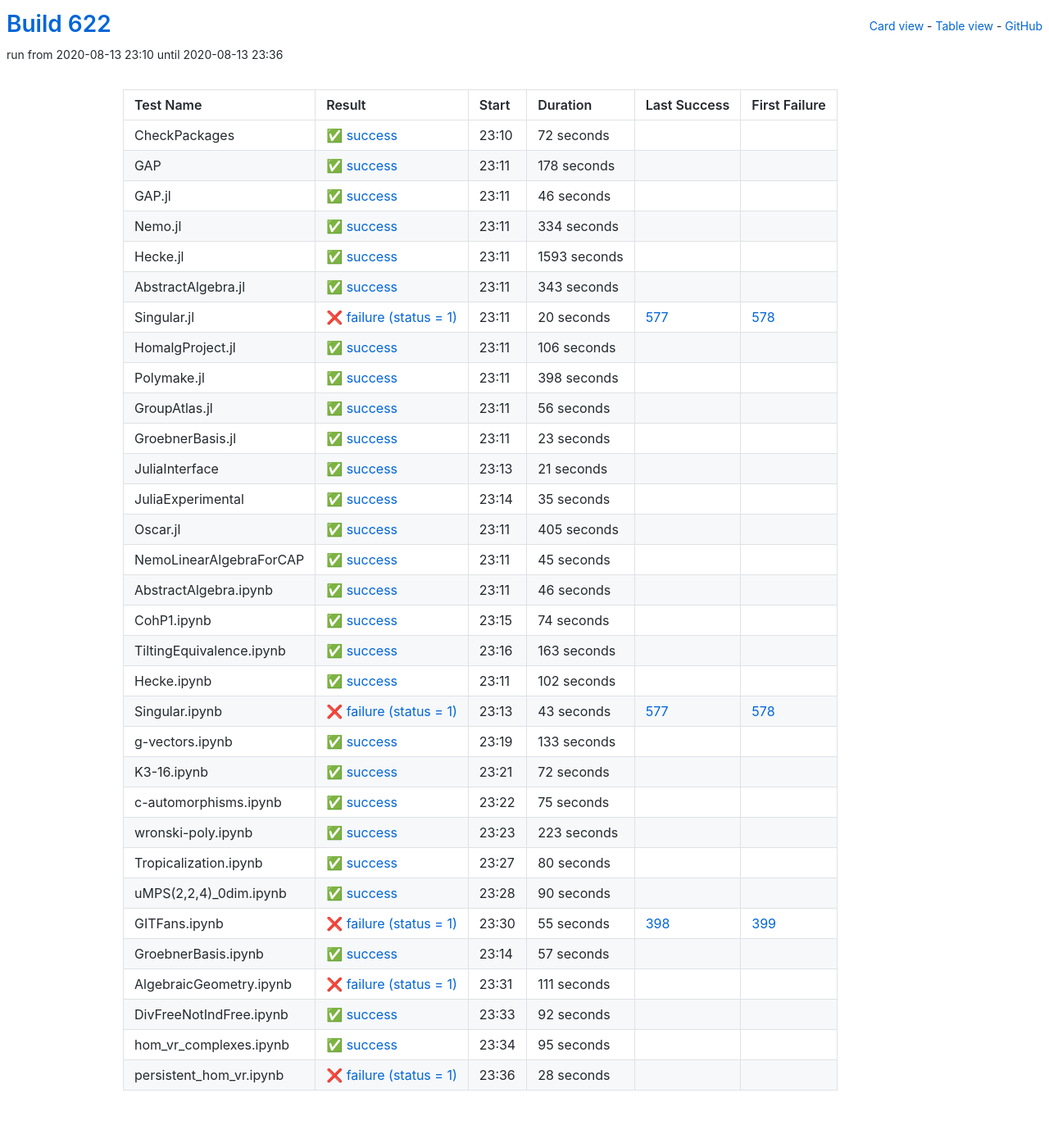
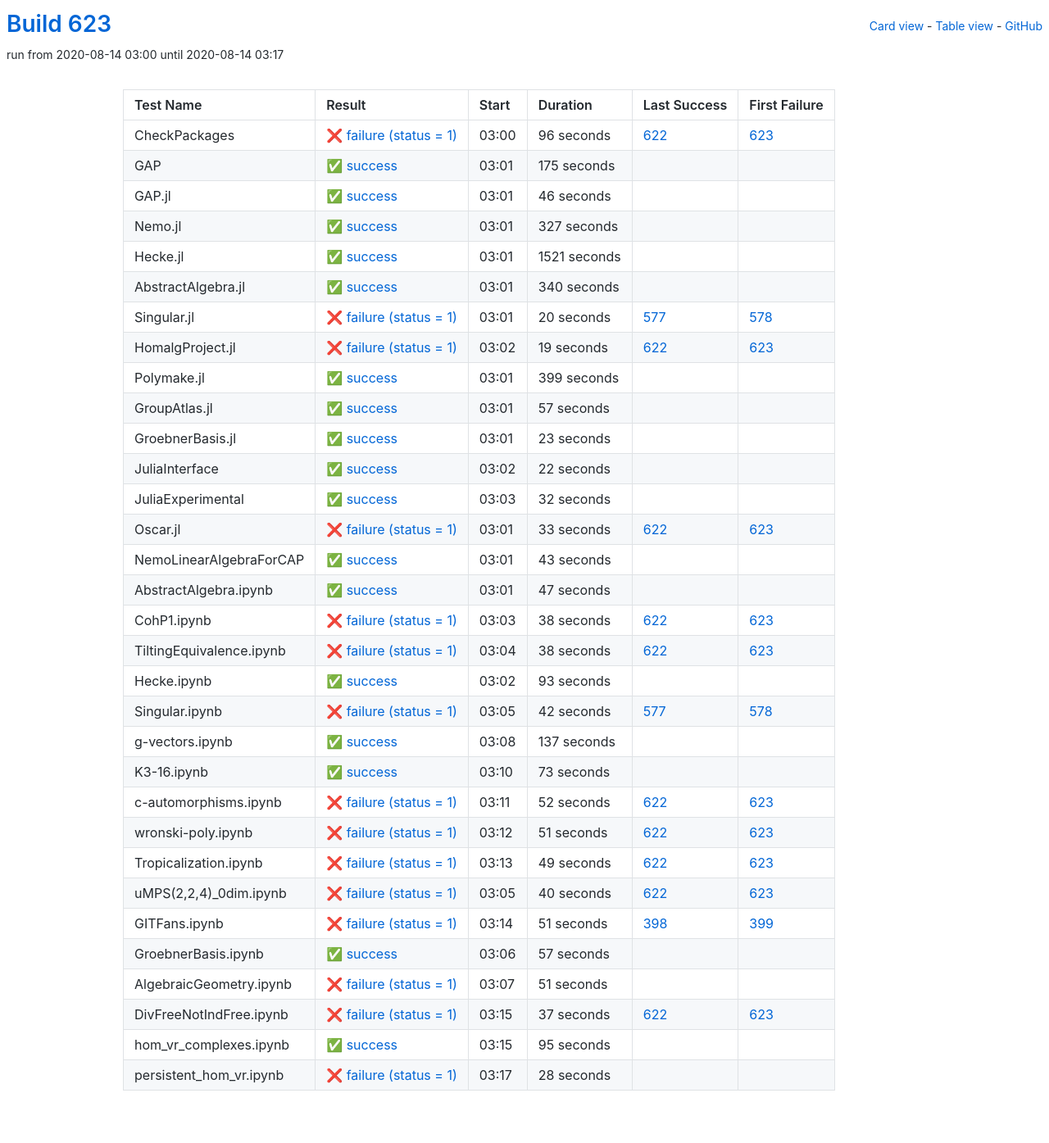
Before and after one commit to oscar-system/oscar-ci-status-stable, a Jekyll site: the page built from table.html, in a window 1280 px wide. Shown: the whole page at 82% size. Built offline with Jekyll 4.4.1, drawn with Linux system fonts in a browser that asks for light colours.

Commit message:
Build #623

```diff
--- a/_data/ci.yml
+++ b/_data/ci.yml
@@ -1,6 +1,6 @@
 ---
-build: 622
-build_url: https://oscarci.mathematik.uni-kl.de/job/oscar-stable/622/
+build: 623
+build_url: https://oscarci.mathematik.uni-kl.de/job/oscar-stable/623/
 job: oscar-stable
 organization: oscar-system
 repo: oscar-ci-status-stable
@@ -8,32 +8,32 @@ repourl: https://github.com/oscar-system/oscar-ci-status-stable
 tests:
 - name: CheckPackages
   id: checkpackages
-  log: https://oscarci.mathematik.uni-kl.de/job/oscar-stable/622/artifact/logs/build-622/CheckPackages.log
-  start: 2020-08-13 23:10
+  log: https://oscarci.mathematik.uni-kl.de/job/oscar-stable/623/artifact/logs/build-623/CheckPackages.log
+  start: 2020-08-14 03:00
+  success: false
+  exitcode: 1
+  status: failure
+  duration: 96
+  last_success: 622
+  last_success_url: https://oscarci.mathematik.uni-kl.de/job/oscar-stable/622/
+  first_failure: 623
+  first_failure_url: https://oscarci.mathematik.uni-kl.de/job/oscar-stable/623/
+- name: GAP
+  id: gap
+  log: https://oscarci.mathematik.uni-kl.de/job/oscar-stable/623/artifact/logs/build-623/GAP.log
+  start: 2020-08-14 03:01
   success: true
   exitcode: 0
   status: success
-  duration: 72
-  last_success: false
-  last_success_url:
-  first_failure: false
-  first_failure_url:
-- name: GAP
-  id: gap
-  log: https://oscarci.mathematik.uni-kl.de/job/oscar-stable/622/artifact/logs/build-622/GAP.log
-  start: 2020-08-13 23:11
-  success: true
-  exitcode: 0
-  status: success
-  duration: 178
+  duration: 175
   last_success: false
   last_success_url:
   first_failure: false
   first_failure_url:
 - name: GAP.jl
   id: gap-jl
-  log: https://oscarci.mathematik.uni-kl.de/job/oscar-stable/622/artifact/logs/build-622/GAP.jl.log
-  start: 2020-08-13 23:11
+  log: https://oscarci.mathematik.uni-kl.de/job/oscar-stable/623/artifact/logs/build-623/GAP.jl.log
+  start: 2020-08-14 03:01
   success: true
   exitcode: 0
   status: success
@@ -44,44 +44,44 @@ tests:
   first_failure_url:
 - name: Nemo.jl
   id: nemo-jl
-  log: https://oscarci.mathematik.uni-kl.de/job/oscar-stable/622/artifact/logs/build-622/Nemo.jl.log
-  start: 2020-08-13 23:11
+  log: https://oscarci.mathematik.uni-kl.de/job/oscar-stable/623/artifact/logs/build-623/Nemo.jl.log
+  start: 2020-08-14 03:01
   success: true
   exitcode: 0
   status: success
-  duration: 334
+  duration: 327
   last_success: false
   last_success_url:
   first_failure: false
   first_failure_url:
 - name: Hecke.jl
   id: hecke-jl
-  log: https://oscarci.mathematik.uni-kl.de/job/oscar-stable/622/artifact/logs/build-622/Hecke.jl.log
-  start: 2020-08-13 23:11
+  log: https://oscarci.mathematik.uni-kl.de/job/oscar-stable/623/artifact/logs/build-623/Hecke.jl.log
+  start: 2020-08-14 03:01
   success: true
   exitcode: 0
   status: success
-  duration: 1593
+  duration: 1521
   last_success: false
   last_success_url:
   first_failure: false
   first_failure_url:
 - name: AbstractAlgebra.jl
   id: abstractalgebra-jl
-  log: https://oscarci.mathematik.uni-kl.de/job/oscar-stable/622/artifact/logs/build-622/AbstractAlgebra.jl.log
-  start: 2020-08-13 23:11
+  log: https://oscarci.mathematik.uni-kl.de/job/oscar-stable/623/artifact/logs/build-623/AbstractAlgebra.jl.log
+  start: 2020-08-14 03:01
   success: true
   exitcode: 0
   status: success
-  duration: 343
+  duration: 340
   last_success: false
   last_success_url:
   first_failure: false
   first_failure_url:
 - name: Singular.jl
   id: singular-jl
-  log: https://oscarci.mathematik.uni-kl.de/job/oscar-stable/622/artifact/logs/build-622/Singular.jl.log
-  start: 2020-08-13 23:11
+  log: https://oscarci.mathematik.uni-kl.de/job/oscar-stable/623/artifact/logs/build-623/Singular.jl.log
+  start: 2020-08-14 03:01
   success: false
   exitcode: 1
   status: failure
@@ -92,44 +92,44 @@ tests:
   first_failure_url: https://oscarci.mathematik.uni-kl.de/job/oscar-stable/578/
 - name: HomalgProject.jl
   id: homalgproject-jl
-  log: https://oscarci.mathematik.uni-kl.de/job/oscar-stable/622/artifact/logs/build-622/HomalgProject.jl.log
-  start: 2020-08-13 23:11
+  log: https://oscarci.mathematik.uni-kl.de/job/oscar-stable/623/artifact/logs/build-623/HomalgProject.jl.log
+  start: 2020-08-14 03:02
+  success: false
+  exitcode: 1
+  status: failure
+  duration: 19
+  last_success: 622
+  last_success_url: https://oscarci.mathematik.uni-kl.de/job/oscar-stable/622/
+  first_failure: 623
+  first_failure_url: https://oscarci.mathematik.uni-kl.de/job/oscar-stable/623/
+- name: Polymake.jl
+  id: polymake-jl
+  log: https://oscarci.mathematik.uni-kl.de/job/oscar-stable/623/artifact/logs/build-623/Polymake.jl.log
+  start: 2020-08-14 03:01
   success: true
   exitcode: 0
   status: success
-  duration: 106
-  last_success: false
-  last_success_url:
-  first_failure: false
-  first_failure_url:
-- name: Polymake.jl
-  id: polymake-jl
-  log: https://oscarci.mathematik.uni-kl.de/job/oscar-stable/622/artifact/logs/build-622/Polymake.jl.log
-  start: 2020-08-13 23:11
-  success: true
-  exitcode: 0
-  status: success
-  duration: 398
+  duration: 399
   last_success: false
   last_success_url:
   first_failure: false
   first_failure_url:
 - name: GroupAtlas.jl
   id: groupatlas-jl
-  log: https://oscarci.mathematik.uni-kl.de/job/oscar-stable/622/artifact/logs/build-622/GroupAtlas.jl.log
-  start: 2020-08-13 23:11
+  log: https://oscarci.mathematik.uni-kl.de/job/oscar-stable/623/artifact/logs/build-623/GroupAtlas.jl.log
+  start: 2020-08-14 03:01
   success: true
   exitcode: 0
   status: success
-  duration: 56
+  duration: 57
   last_success: false
   last_success_url:
   first_failure: false
   first_failure_url:
 - name: GroebnerBasis.jl
   id: groebnerbasis-jl
-  log: https://oscarci.mathematik.uni-kl.de/job/oscar-stable/622/artifact/logs/build-622/GroebnerBasis.jl.log
-  start: 2020-08-13 23:11
+  log: https://oscarci.mathematik.uni-kl.de/job/oscar-stable/623/artifact/logs/build-623/GroebnerBasis.jl.log
+  start: 2020-08-14 03:01
   success: true
   exitcode: 0
   status: success
@@ -140,200 +140,200 @@ tests:
   first_failure_url:
 - name: JuliaInterface
   id: juliainterface
-  log: https://oscarci.mathematik.uni-kl.de/job/oscar-stable/622/artifact/logs/build-622/JuliaInterface.log
-  start: 2020-08-13 23:13
+  log: https://oscarci.mathematik.uni-kl.de/job/oscar-stable/623/artifact/logs/build-623/JuliaInterface.log
+  start: 2020-08-14 03:02
   success: true
   exitcode: 0
   status: success
-  duration: 21
+  duration: 22
   last_success: false
   last_success_url:
   first_failure: false
   first_failure_url:
 - name: JuliaExperimental
   id: juliaexperimental
-  log: https://oscarci.mathematik.uni-kl.de/job/oscar-stable/622/artifact/logs/build-622/JuliaExperimental.log
-  start: 2020-08-13 23:14
+  log: https://oscarci.mathematik.uni-kl.de/job/oscar-stable/623/artifact/logs/build-623/JuliaExperimental.log
+  start: 2020-08-14 03:03
   success: true
   exitcode: 0
   status: success
-  duration: 35
+  duration: 32
   last_success: false
   last_success_url:
   first_failure: false
   first_failure_url:
 - name: Oscar.jl
   id: oscar-jl
-  log: https://oscarci.mathematik.uni-kl.de/job/oscar-stable/622/artifact/logs/build-622/Oscar.jl.log
-  start: 2020-08-13 23:11
+  log: https://oscarci.mathematik.uni-kl.de/job/oscar-stable/623/artifact/logs/build-623/Oscar.jl.log
+  start: 2020-08-14 03:01
+  success: false
+  exitcode: 1
+  status: failure
+  duration: 33
+  last_success: 622
+  last_success_url: https://oscarci.mathematik.uni-kl.de/job/oscar-stable/622/
+  first_failure: 623
+  first_failure_url: https://oscarci.mathematik.uni-kl.de/job/oscar-stable/623/
+- name: NemoLinearAlgebraForCAP
+  id: nemolinearalgebraforcap
+  log: https://oscarci.mathematik.uni-kl.de/job/oscar-stable/623/artifact/logs/build-623/NemoLinearAlgebraForCAP.log
+  start: 2020-08-14 03:01
   success: true
   exitcode: 0
   status: success
-  duration: 405
-  last_success: false
-  last_success_url:
-  first_failure: false
-  first_failure_url:
-- name: NemoLinearAlgebraForCAP
-  id: nemolinearalgebraforcap
-  log: https://oscarci.mathematik.uni-kl.de/job/oscar-stable/622/artifact/logs/build-622/NemoLinearAlgebraForCAP.log
-  start: 2020-08-13 23:11
-  success: true
-  exitcode: 0
-  status: success
-  duration: 45
+  duration: 43
   last_success: false
   last_success_url:
   first_failure: false
   first_failure_url:
 - name: AbstractAlgebra.ipynb
   id: abstractalgebra-ipynb
-  log: https://oscarci.mathematik.uni-kl.de/job/oscar-stable/622/artifact/logs/build-622/AbstractAlgebra.ipynb.log
-  start: 2020-08-13 23:11
+  log: https://oscarci.mathematik.uni-kl.de/job/oscar-stable/623/artifact/logs/build-623/AbstractAlgebra.ipynb.log
+  start: 2020-08-14 03:01
   success: true
   exitcode: 0
   status: success
-  duration: 46
+  duration: 47
   last_success: false
   last_success_url:
   first_failure: false
   first_failure_url:
 - name: CohP1.ipynb
   id: cohp1-ipynb
-  log: https://oscarci.mathematik.uni-kl.de/job/oscar-stable/622/artifact/logs/build-622/CohP1.ipynb.log
-  start: 2020-08-13 23:15
+  log: https://oscarci.mathematik.uni-kl.de/job/oscar-stable/623/artifact/logs/build-623/CohP1.ipynb.log
+  start: 2020-08-14 03:03
+  success: false
+  exitcode: 1
+  status: failure
+  duration: 38
+  last_success: 622
+  last_success_url: https://oscarci.mathematik.uni-kl.de/job/oscar-stable/622/
+  first_failure: 623
+  first_failure_url: https://oscarci.mathematik.uni-kl.de/job/oscar-stable/623/
+- name: TiltingEquivalence.ipynb
+  id: tiltingequivalence-ipynb
+  log: https://oscarci.mathematik.uni-kl.de/job/oscar-stable/623/artifact/logs/build-623/TiltingEquivalence.ipynb.log
+  start: 2020-08-14 03:04
+  success: false
+  exitcode: 1
+  status: failure
+  duration: 38
+  last_success: 622
+  last_success_url: https://oscarci.mathematik.uni-kl.de/job/oscar-stable/622/
+  first_failure: 623
+  first_failure_url: https://oscarci.mathematik.uni-kl.de/job/oscar-stable/623/
+- name: Hecke.ipynb
+  id: hecke-ipynb
+  log: https://oscarci.mathematik.uni-kl.de/job/oscar-stable/623/artifact/logs/build-623/Hecke.ipynb.log
+  start: 2020-08-14 03:02
   success: true
   exitcode: 0
   status: success
-  duration: 74
-  last_success: false
-  last_success_url:
-  first_failure: false
-  first_failure_url:
-- name: TiltingEquivalence.ipynb
-  id: tiltingequivalence-ipynb
-  log: https://oscarci.mathematik.uni-kl.de/job/oscar-stable/622/artifact/logs/build-622/TiltingEquivalence.ipynb.log
-  start: 2020-08-13 23:16
-  success: true
-  exitcode: 0
-  status: success
-  duration: 163
-  last_success: false
-  last_success_url:
-  first_failure: false
-  first_failure_url:
-- name: Hecke.ipynb
-  id: hecke-ipynb
-  log: https://oscarci.mathematik.uni-kl.de/job/oscar-stable/622/artifact/logs/build-622/Hecke.ipynb.log
-  start: 2020-08-13 23:11
-  success: true
-  exitcode: 0
-  status: success
-  duration: 102
+  duration: 93
   last_success: false
   last_success_url:
   first_failure: false
   first_failure_url:
 - name: Singular.ipynb
   id: singular-ipynb
-  log: https://oscarci.mathematik.uni-kl.de/job/oscar-stable/622/artifact/logs/build-622/Singular.ipynb.log
-  start: 2020-08-13 23:13
+  log: https://oscarci.mathematik.uni-kl.de/job/oscar-stable/623/artifact/logs/build-623/Singular.ipynb.log
+  start: 2020-08-14 03:05
   success: false
   exitcode: 1
   status: failure
-  duration: 43
+  duration: 42
   last_success: 577
   last_success_url: https://oscarci.mathematik.uni-kl.de/job/oscar-stable/577/
   first_failure: 578
   first_failure_url: https://oscarci.mathematik.uni-kl.de/job/oscar-stable/578/
 - name: g-vectors.ipynb
   id: g-vectors-ipynb
-  log: https://oscarci.mathematik.uni-kl.de/job/oscar-stable/622/artifact/logs/build-622/g-vectors.ipynb.log
-  start: 2020-08-13 23:19
+  log: https://oscarci.mathematik.uni-kl.de/job/oscar-stable/623/artifact/logs/build-623/g-vectors.ipynb.log
+  start: 2020-08-14 03:08
   success: true
   exitcode: 0
   status: success
-  duration: 133
+  duration: 137
   last_success: false
   last_success_url:
   first_failure: false
   first_failure_url:
 - name: K3-16.ipynb
   id: k3-16-ipynb
-  log: https://oscarci.mathematik.uni-kl.de/job/oscar-stable/622/artifact/logs/build-622/K3-16.ipynb.log
-  start: 2020-08-13 23:21
+  log: https://oscarci.mathematik.uni-kl.de/job/oscar-stable/623/artifact/logs/build-623/K3-16.ipynb.log
+  start: 2020-08-14 03:10
   success: true
   exitcode: 0
   status: success
-  duration: 72
+  duration: 73
   last_success: false
   last_success_url:
   first_failure: false
   first_failure_url:
 - name: c-automorphisms.ipynb
   id: c-automorphisms-ipynb
-  log: https://oscarci.mathematik.uni-kl.de/job/oscar-stable/622/artifact/logs/build-622/c-automorphisms.ipynb.log
-  start: 2020-08-13 23:22
-  success: true
-  exitcode: 0
-  status: success
-  duration: 75
-  last_success: false
-  last_success_url:
-  first_failure: false
-  first_failure_url:
-- name: wronski-poly.ipynb
-  id: wronski-poly-ipynb
-  log: https://oscarci.mathematik.uni-kl.de/job/oscar-stable/622/artifact/logs/build-622/wronski-poly.ipynb.log
-  start: 2020-08-13 23:23
-  success: true
-  exitcode: 0
-  status: success
-  duration: 223
-  last_success: false
-  last_success_url:
-  first_failure: false
-  first_failure_url:
-- name: Tropicalization.ipynb
-  id: tropicalization-ipynb
-  log: https://oscarci.mathematik.uni-kl.de/job/oscar-stable/622/artifact/logs/build-622/Tropicalization.ipynb.log
-  start: 2020-08-13 23:27
-  success: true
-  exitcode: 0
-  status: success
-  duration: 80
-  last_success: false
-  last_success_url:
-  first_failure: false
-  first_failure_url:
-- name: uMPS(2,2,4)_0dim.ipynb
-  id: umps-2-2-4-0dim-ipynb
-  log: https://oscarci.mathematik.uni-kl.de/job/oscar-stable/622/artifact/logs/build-622/uMPS-2-2-4-_0dim.ipynb.log
-  start: 2020-08-13 23:28
-  success: true
-  exitcode: 0
-  status: success
-  duration: 90
-  last_success: false
-  last_success_url:
-  first_failure: false
-  first_failure_url:
-- name: GITFans.ipynb
-  id: gitfans-ipynb
-  log: https://oscarci.mathematik.uni-kl.de/job/oscar-stable/622/artifact/logs/build-622/GITFans.ipynb.log
-  start: 2020-08-13 23:30
+  log: https://oscarci.mathematik.uni-kl.de/job/oscar-stable/623/artifact/logs/build-623/c-automorphisms.ipynb.log
+  start: 2020-08-14 03:11
   success: false
   exitcode: 1
   status: failure
-  duration: 55
+  duration: 52
+  last_success: 622
+  last_success_url: https://oscarci.mathematik.uni-kl.de/job/oscar-stable/622/
+  first_failure: 623
+  first_failure_url: https://oscarci.mathematik.uni-kl.de/job/oscar-stable/623/
+- name: wronski-poly.ipynb
+  id: wronski-poly-ipynb
+  log: https://oscarci.mathematik.uni-kl.de/job/oscar-stable/623/artifact/logs/build-623/wronski-poly.ipynb.log
+  start: 2020-08-14 03:12
+  success: false
+  exitcode: 1
+  status: failure
+  duration: 51
+  last_success: 622
+  last_success_url: https://oscarci.mathematik.uni-kl.de/job/oscar-stable/622/
+  first_failure: 623
+  first_failure_url: https://oscarci.mathematik.uni-kl.de/job/oscar-stable/623/
+- name: Tropicalization.ipynb
+  id: tropicalization-ipynb
+  log: https://oscarci.mathematik.uni-kl.de/job/oscar-stable/623/artifact/logs/build-623/Tropicalization.ipynb.log
+  start: 2020-08-14 03:13
+  success: false
+  exitcode: 1
+  status: failure
+  duration: 49
+  last_success: 622
+  last_success_url: https://oscarci.mathematik.uni-kl.de/job/oscar-stable/622/
+  first_failure: 623
+  first_failure_url: https://oscarci.mathematik.uni-kl.de/job/oscar-stable/623/
+- name: uMPS(2,2,4)_0dim.ipynb
+  id: umps-2-2-4-0dim-ipynb
+  log: https://oscarci.mathematik.uni-kl.de/job/oscar-stable/623/artifact/logs/build-623/uMPS-2-2-4-_0dim.ipynb.log
+  start: 2020-08-14 03:05
+  success: false
+  exitcode: 1
+  status: failure
+  duration: 40
+  last_success: 622
+  last_success_url: https://oscarci.mathematik.uni-kl.de/job/oscar-stable/622/
+  first_failure: 623
+  first_failure_url: https://oscarci.mathematik.uni-kl.de/job/oscar-stable/623/
+- name: GITFans.ipynb
+  id: gitfans-ipynb
+  log: https://oscarci.mathematik.uni-kl.de/job/oscar-stable/623/artifact/logs/build-623/GITFans.ipynb.log
+  start: 2020-08-14 03:14
+  success: false
+  exitcode: 1
+  status: failure
+  duration: 51
   last_success: 398
   last_success_url: https://oscarci.mathematik.uni-kl.de/job/oscar-stable/398/
   first_failure: 399
   first_failure_url: https://oscarci.mathematik.uni-kl.de/job/oscar-stable/399/
 - name: GroebnerBasis.ipynb
   id: groebnerbasis-ipynb
-  log: https://oscarci.mathematik.uni-kl.de/job/oscar-stable/622/artifact/logs/build-622/GroebnerBasis.ipynb.log
-  start: 2020-08-13 23:14
+  log: https://oscarci.mathematik.uni-kl.de/job/oscar-stable/623/artifact/logs/build-623/GroebnerBasis.ipynb.log
+  start: 2020-08-14 03:06
   success: true
   exitcode: 0
   status: success
@@ -344,32 +344,32 @@ tests:
   first_failure_url:
 - name: AlgebraicGeometry.ipynb
   id: algebraicgeometry-ipynb
-  log: https://oscarci.mathematik.uni-kl.de/job/oscar-stable/622/artifact/logs/build-622/AlgebraicGeometry.ipynb.log
-  start: 2020-08-13 23:31
+  log: https://oscarci.mathematik.uni-kl.de/job/oscar-stable/623/artifact/logs/build-623/AlgebraicGeometry.ipynb.log
+  start: 2020-08-14 03:07
   success: false
   exitcode: 1
   status: failure
-  duration: 111
+  duration: 51
   last_success: false
   last_success_url:
   first_failure: false
   first_failure_url:
 - name: DivFreeNotIndFree.ipynb
   id: divfreenotindfree-ipynb
-  log: https://oscarci.mathematik.uni-kl.de/job/oscar-stable/622/artifact/logs/build-622/DivFreeNotIndFree.ipynb.log
-  start: 2020-08-13 23:33
-  success: true
-  exitcode: 0
-  status: success
-  duration: 92
-  last_success: false
-  last_success_url:
-  first_failure: false
-  first_failure_url:
+  log: https://oscarci.mathematik.uni-kl.de/job/oscar-stable/623/artifact/logs/build-623/DivFreeNotIndFree.ipynb.log
+  start: 2020-08-14 03:15
+  success: false
+  exitcode: 1
+  status: failure
+  duration: 37
+  last_success: 622
+  last_success_url: https://oscarci.mathematik.uni-kl.de/job/oscar-stable/622/
+  first_failure: 623
+  first_failure_url: https://oscarci.mathematik.uni-kl.de/job/oscar-stable/623/
 - name: hom_vr_complexes.ipynb
   id: hom-vr-complexes-ipynb
-  log: https://oscarci.mathematik.uni-kl.de/job/oscar-stable/622/artifact/logs/build-622/hom_vr_complexes.ipynb.log
-  start: 2020-08-13 23:34
+  log: https://oscarci.mathematik.uni-kl.de/job/oscar-stable/623/artifact/logs/build-623/hom_vr_complexes.ipynb.log
+  start: 2020-08-14 03:15
   success: true
   exitcode: 0
   status: success
@@ -380,8 +380,8 @@ tests:
   first_failure_url:
 - name: persistent_hom_vr.ipynb
   id: persistent-hom-vr-ipynb
-  log: https://oscarci.mathematik.uni-kl.de/job/oscar-stable/622/artifact/logs/build-622/persistent_hom_vr.ipynb.log
-  start: 2020-08-13 23:36
+  log: https://oscarci.mathematik.uni-kl.de/job/oscar-stable/623/artifact/logs/build-623/persistent_hom_vr.ipynb.log
+  start: 2020-08-14 03:17
   success: false
   exitcode: 1
   status: failure
```
Also changed, not shown: README.md.
